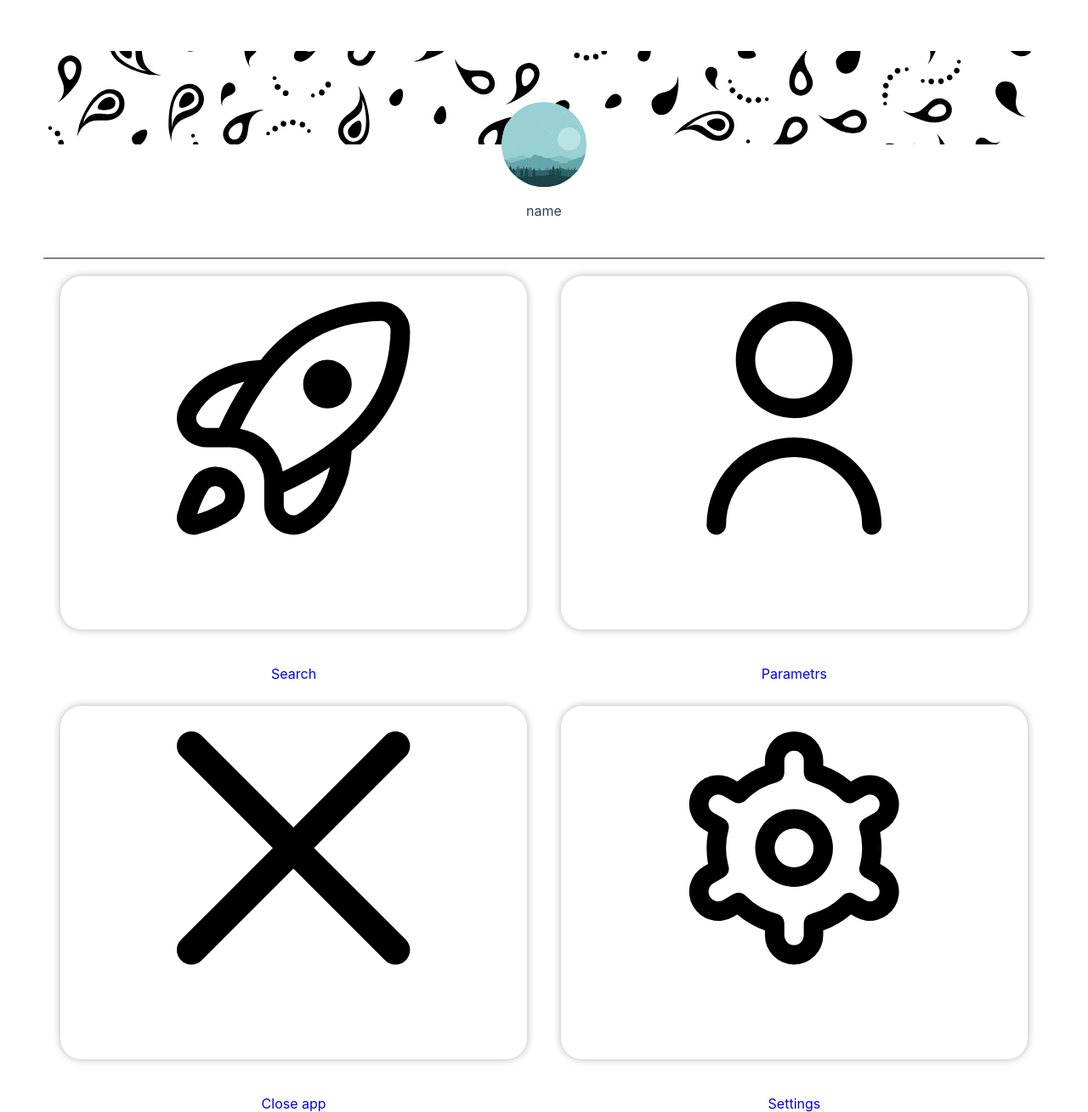
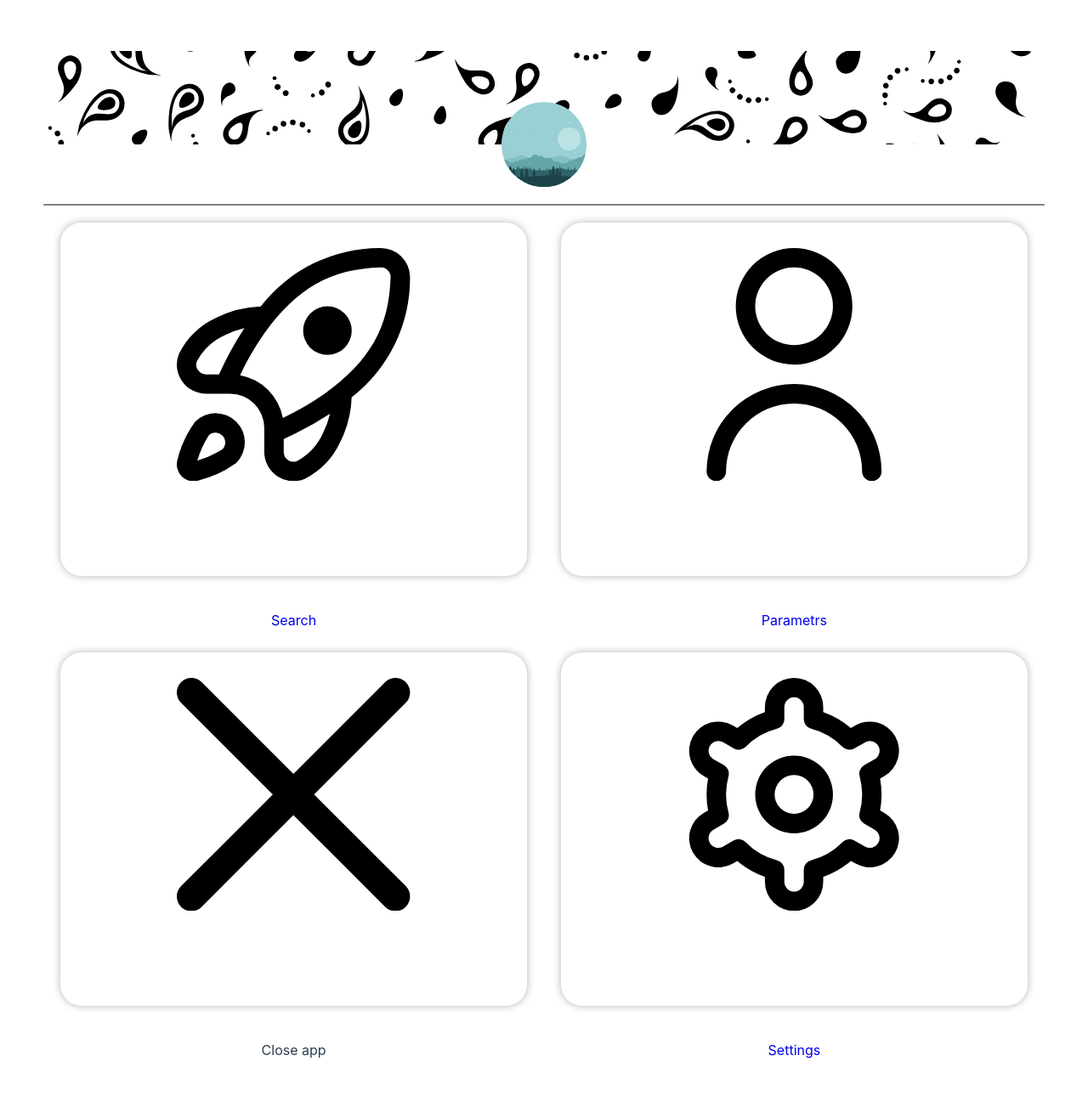
Before and after one commit to Kuanysh-kst/WebAppTelegram, a Vue app: page / in a window 1280 px wide. Shown: the whole page at 85% size. After the commit the page ends 1246 px from the top, so only its background shows below. Built offline with nearby package versions, Linux system fonts and the light colour scheme; no server answers.

Commit message:
added new functionalaty
Signed-off-by: Kuanysh <90975457+Kuanysh-kst@users.noreply.github.com>

```diff
--- a/src/components/home/NameBlock.vue
+++ b/src/components/home/NameBlock.vue
@@ -1,9 +1,10 @@
 <template>
-    <div class="name-block">name</div>
+    <div class="name-block">{{ userNameData }}</div>
 </template>
 
 <script>
 export default {
+    props: ['userNameData']
 }
 </script>
 
--- a/src/views/HomePage.vue
+++ b/src/views/HomePage.vue
@@ -1,8 +1,7 @@
 <template>
     <div class="container">
         <BackgroundPhoto />
-        <NameBlock />
-        <h4>{{ this.tgUserName }}</h4>
+        <NameBlock v-bind:userNameData="tgUserName" />
         <hr>
         <div class="menu-icons">
             <div class="row">
@@ -29,7 +28,7 @@
                 </router-link>
             </div>
             <div class="row">
-                <router-link to="/todos" class="icon-container">
+                <div @click="closeWebApp" to="/todos" class="icon-container">
                     <div class="icon-button">
                         <svg class="ico" xmlns="http://www.w3.org/2000/svg" xmlns:xlink="http://www.w3.org/1999/xlink"
                             version="1.1" id="Capa_1" x="0px" y="0px" viewBox="0 0 512.021 512.021"
@@ -42,7 +41,7 @@
                         </svg>
                     </div>
                     <h3>Close app</h3>
-                </router-link>
+                </div>
                 <router-link to="/settings" class="icon-container">
                     <div class="icon-button">
                         <svg class="ico" xmlns="http://www.w3.org/2000/svg" id="Outline" viewBox="0 0 24 24" width="512"
@@ -69,6 +68,13 @@ export default {
             tgUserName: "",
             loading: true,
             filter: 'all'
+        }
+    },
+    methods: {
+        closeWebApp() {
+            if (window.Telegram && window.Telegram.WebApp) {
+                window.Telegram.WebApp.quit();
+            }
         }
     },
     mounted() {
@@ -148,4 +154,5 @@ hr {
     margin-top: 8%;
     color: var(--tg-theme-text-color);
     font-size: 16px;
-}</style>
+}
+</style>
```
